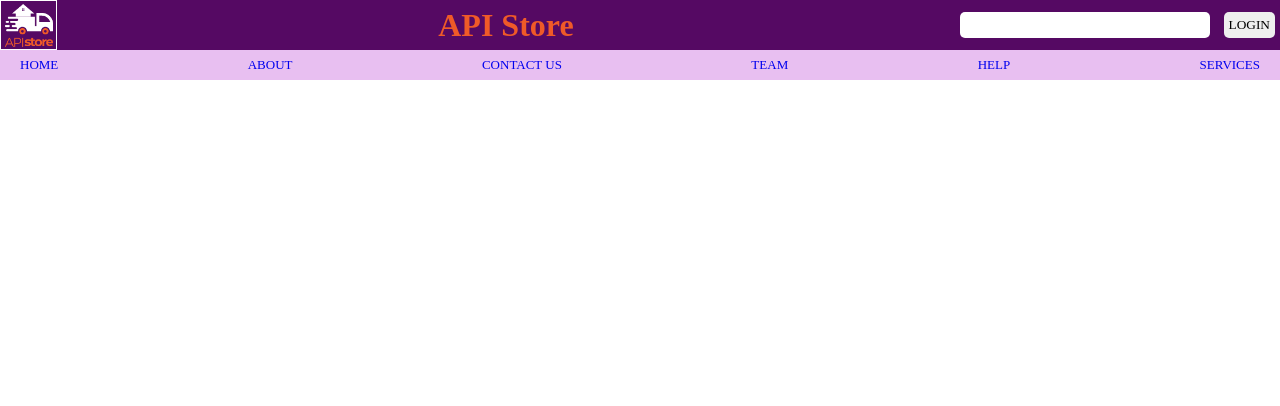
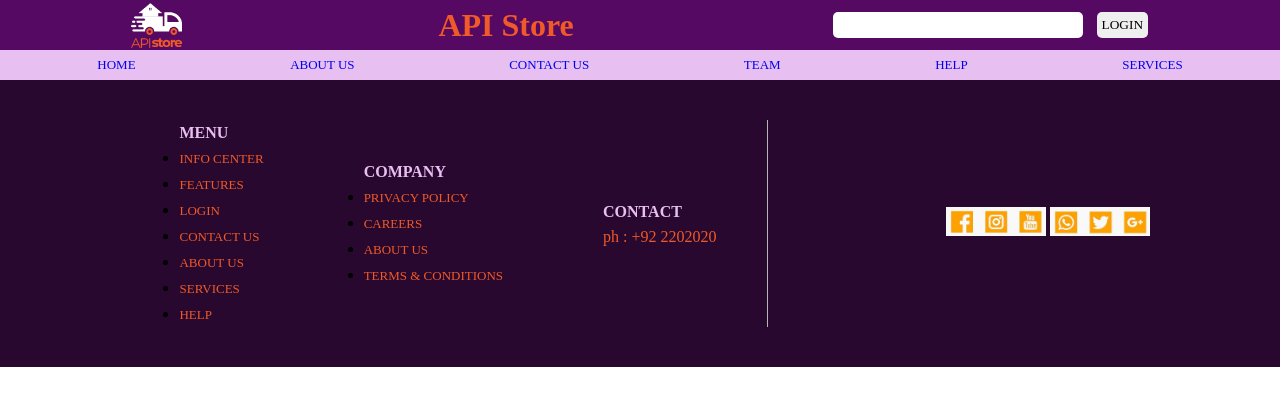
Before and after one commit to JamshiFouad/productcards-using-api, a plain HTML site: page index.html in a window 1280 px wide. Drawn offline with Linux system fonts and the light colour scheme.

Commit message:
Added footer to the main page

```diff
--- a/index.html
+++ b/index.html
@@ -1,30 +1,68 @@
 <!DOCTYPE html>
 <html lang="en">
+
 <head>
     <meta charset="UTF-8">
     <meta name="viewport" content="width=device-width, initial-scale=1.0">
     <title>Product cards</title>
     <link rel="stylesheet" href="./style.css">
 </head>
+
 <body>
     <div>
         <header class="flex">
-                <img src="./images/logo.png" alt="logo"/>
+            <img src="./images/logo.png" alt="logo" />
             <h1>API Store</h1>
             <div>
                 <input type="text">
                 <button>LOGIN</button>
             </div>
         </header>
-        <nav class="flex flex-end">
+        <nav class="flex">
             <a href="#">HOME</a>
-                <a href="#">ABOUT</a>
+            <a href="#">ABOUT US</a>
             <a href="#">CONTACT US</a>
             <a href="#">TEAM</a>
             <a href="#">HELP</a>
             <a href="#">SERVICES</a>
         </nav>
+        <footer class="flex">
+            <div class="flex"  style="border-right:1px solid rgb(183, 180, 180);">
+                <div class="item">
+                    <h4>MENU</h4>
+                    <ul>
+                        <li><a href="">INFO CENTER</a></li>
+                        <li><a href="">FEATURES</a></li>
+                        <li><a href="">LOGIN</a></li>
+                        <li><a href="">CONTACT US</a></li>
+                        <li><a href="">ABOUT US</a></li>
+                        <li><a href="">SERVICES</a></li>
+                        <li><a href="">HELP</a></li>
+                    </ul>
+                </div>
+                <div class="item">
+                    <h4>COMPANY</h4>
+                    <ul>
+                        <li><a href="">PRIVACY POLICY</a></li>
+                        <li><a href="">CAREERS</a></li>
+                        <li><a href="">ABOUT US</a></li>
+                        <li><a href="">TERMS & CONDITIONS</a></li>
+                    </ul>
+                </div>
+                <div class="item">
+                    <h4>CONTACT</h4>
+                    <ul>
+                        <span>ph : +92 2202020</span>
+                    </ul>
+                </div>
+            </div>
+            <div>
+                <img src="./images/social1.jpg" alt="">
+                <img src="./images/social2.jpg" alt="">
+            </div>
+        </footer>
     </div>
     <script src="./util.js"></script>
 </body>
+
 </html>
--- a/style.css
+++ b/style.css
@@ -7,7 +7,7 @@
 .flex{
     display: flex;
     align-items: center;
-    justify-content: space-between;
+    justify-content: space-around;
 }
 header{
     height: 50px;
@@ -41,3 +41,20 @@ a{
     text-decoration: none;
     font-size:small;
 }
+footer{
+    background-color: rgb(40, 8, 46);
+    padding:40px;
+}
+h4{
+    color:rgb(232, 191, 241);
+}
+footer a,span{
+    color:rgb(239, 90, 40, 1);
+}
+footer img{
+    width:100px;
+}
+.item{
+    margin:0 50px;
+    line-height: 25px;
+}
```
Also changed, not shown: images/social1.jpg (added), images/social2.jpg (added). Lines whose indentation alone changed are shown as unchanged.
